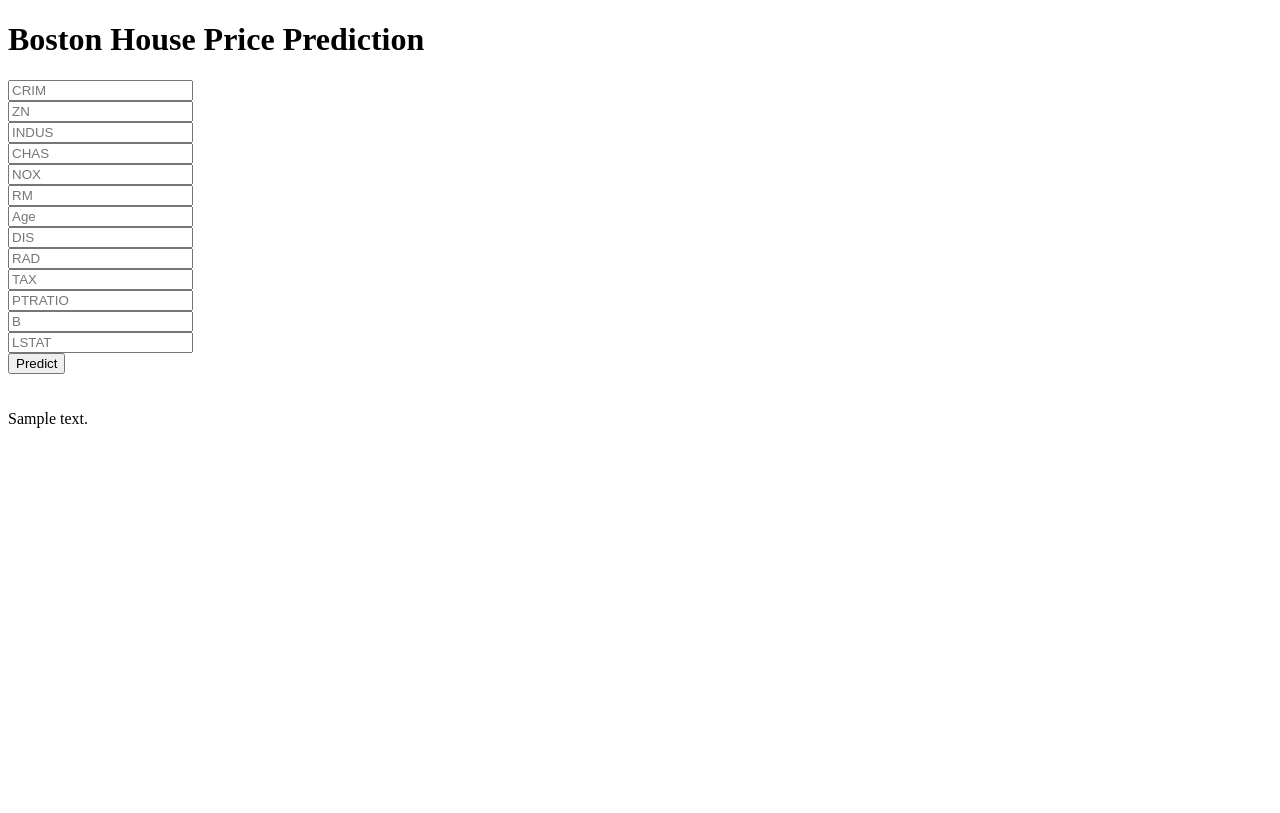
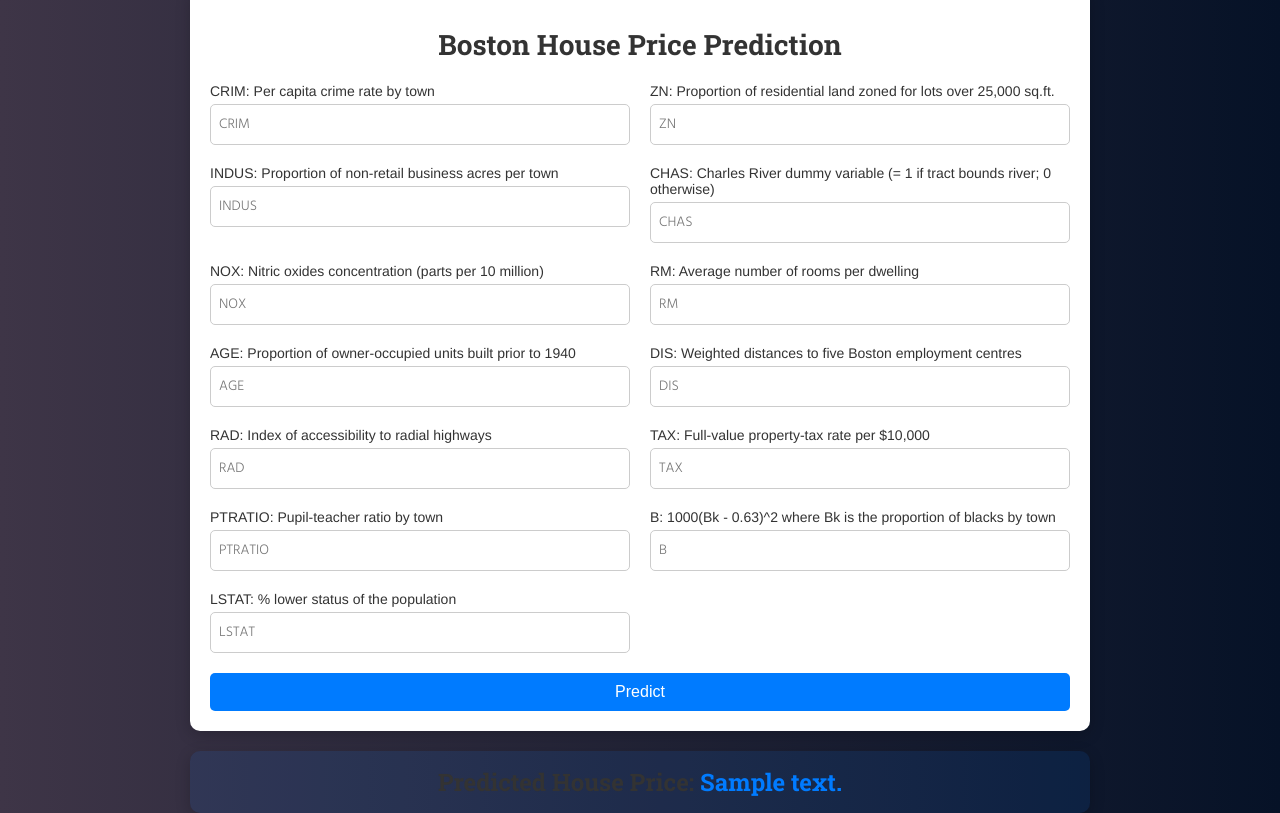
Before and after one commit to nirajtech001/hp, a Flask app: template templates/home.html in a window 1280 px wide. Before the commit the page ends 428 px from the top, so only its background shows below. Run offline with Flask 3, Linux system fonts and the light colour scheme; the template is opened without the code that fills it: most values are stand-ins (such as "Sample title", 1, 10 or a date in 2020); parts of the project's set-up code (start-up, migrations or seed data) failed here and were passed over.

Commit message:
home.html

```diff
--- a/templates/home.html
+++ b/templates/home.html
@@ -1,15 +1,105 @@
 <!DOCTYPE html>
-<html >
+<html>
 
 <head>
   <meta charset="UTF-8">
-  <title>ML API</title>
-  <link href='https://fonts.googleapis.com/css?family=Pacifico' rel='stylesheet' type='text/css'>
+  <title>Boston House Price Prediction</title>
+  <link href='https://fonts.googleapis.com/css?family=Roboto+Slab:700' rel='stylesheet' type='text/css'>
   <link href='https://fonts.googleapis.com/css?family=Arimo' rel='stylesheet' type='text/css'>
   <link href='https://fonts.googleapis.com/css?family=Hind:300' rel='stylesheet' type='text/css'>
   <link href='https://fonts.googleapis.com/css?family=Open+Sans+Condensed:300' rel='stylesheet' type='text/css'>
 
+  <style>
+    body {
+      font-family: 'Arimo', sans-serif;
+      background-image: linear-gradient(to right, #3e3547, #061227);
+      margin: 0;
+      padding: 0;
+      display: flex;
+      justify-content: center;
+      align-items: center;
+      flex-direction: column;
+      height: 100vh;
+    }
 
+    .login {
+      background: #ffffff;
+      padding: 20px;
+      border-radius: 10px;
+      box-shadow: 0 4px 15px rgba(0, 0, 0, 0.2);
+      width: 80%;
+      max-width: 900px;
+      box-sizing: border-box;
+      margin-bottom: 20px;
+    }
+
+    .login h1 {
+      font-family: 'Roboto Slab', serif;
+      text-align: center;
+      color: #333;
+      font-size: 28px;
+      margin-bottom: 20px;
+    }
+
+    .form-grid {
+      display: grid;
+      grid-template-columns: repeat(2, 1fr);
+      grid-gap: 20px;
+    }
+
+    .form-grid label {
+      font-size: 14px;
+      color: #333;
+      display: block;
+    }
+
+    .form-grid input[type="text"] {
+      width: 100%;
+      padding: 8px;
+      margin-top: 5px;
+      border: 1px solid #ccc;
+      border-radius: 5px;
+      box-sizing: border-box;
+      font-family: 'Hind', sans-serif;
+      font-size: 14px;
+    }
+
+    .login button {
+      width: 100%;
+      padding: 10px;
+      background-color: #007BFF;
+      border: none;
+      border-radius: 5px;
+      color: white;
+      font-size: 16px;
+      cursor: pointer;
+      transition: background-color 0.3s ease;
+      margin-top: 20px;
+    }
+
+    .login button:hover {
+      background-color: #0056b3;
+    }
+
+    .prediction-result {
+      background: rgba(0, 123, 255, 0.1);
+      padding: 15px;
+      border-radius: 10px;
+      box-shadow: 0 4px 15px rgba(0, 0, 0, 0.2);
+      width: 80%;
+      max-width: 900px;
+      box-sizing: border-box;
+      text-align: center;
+      color: #333;
+      font-size: 24px;
+      font-family: 'Roboto Slab', serif;
+    }
+
+    .prediction-result span {
+      font-weight: bold;
+      color: #007BFF;
+    }
+  </style>
 </head>
 
 <body>
@@ -17,32 +107,70 @@
     <h1>Boston House Price Prediction</h1>
 
     <!-- Main Input For Receiving Query to our ML -->
-    <form action="{{ url_for('predict')}}"method="post">
-      <input type="text" name="CRIM" placeholder="CRIM" required="required" /><br>
-    	<input type="text" name="ZN" placeholder="ZN" required="required" /><br>
-        <input type="text" name="INDUS" placeholder="INDUS" required="required" /><br>
-        <input type="text" name="CHAS" placeholder="CHAS" required="required" /><br>
-        <input type="text" name="NOX" placeholder="NOX" required="required" /><br>
-        <input type="text" name="RM" placeholder="RM" required="required" /><br>
-        <input type="text" name="Age" placeholder="Age" required="required" /><br>
-        <input type="text" name="DIS" placeholder="DIS" required="required" /><br>
-        <input type="text" name="RAD" placeholder="RAD" required="required" /><br>
-        <input type="text" name="TAX" placeholder="TAX" required="required" /><br>
-        <input type="text" name="PTRATIO" placeholder="PTRATIO" required="required" /><br>
-        <input type="text" name="B" placeholder="B" required="required" /><br>
-        <input type="text" name="LSTAT" placeholder="LSTAT" required="required" /><br>
-
-
+    <form action="{{ url_for('predict')}}" method="post">
+      <div class="form-grid">
+        <div>
+          <label for="CRIM">CRIM: Per capita crime rate by town</label>
+          <input type="text" name="CRIM" placeholder="CRIM" required="required" />
+        </div>
+        <div>
+          <label for="ZN">ZN: Proportion of residential land zoned for lots over 25,000 sq.ft.</label>
+          <input type="text" name="ZN" placeholder="ZN" required="required" />
+        </div>
+        <div>
+          <label for="INDUS">INDUS: Proportion of non-retail business acres per town</label>
+          <input type="text" name="INDUS" placeholder="INDUS" required="required" />
+        </div>
+        <div>
+          <label for="CHAS">CHAS: Charles River dummy variable (= 1 if tract bounds river; 0 otherwise)</label>
+          <input type="text" name="CHAS" placeholder="CHAS" required="required" />
+        </div>
+        <div>
+          <label for="NOX">NOX: Nitric oxides concentration (parts per 10 million)</label>
+          <input type="text" name="NOX" placeholder="NOX" required="required" />
+        </div>
+        <div>
+          <label for="RM">RM: Average number of rooms per dwelling</label>
+          <input type="text" name="RM" placeholder="RM" required="required" />
+        </div>
+        <div>
+          <label for="Age">AGE: Proportion of owner-occupied units built prior to 1940</label>
+          <input type="text" name="Age" placeholder="AGE" required="required" />
+        </div>
+        <div>
+          <label for="DIS">DIS: Weighted distances to five Boston employment centres</label>
+          <input type="text" name="DIS" placeholder="DIS" required="required" />
+        </div>
+        <div>
+          <label for="RAD">RAD: Index of accessibility to radial highways</label>
+          <input type="text" name="RAD" placeholder="RAD" required="required" />
+        </div>
+        <div>
+          <label for="TAX">TAX: Full-value property-tax rate per $10,000</label>
+          <input type="text" name="TAX" placeholder="TAX" required="required" />
+        </div>
+        <div>
+          <label for="PTRATIO">PTRATIO: Pupil-teacher ratio by town</label>
+          <input type="text" name="PTRATIO" placeholder="PTRATIO" required="required" />
+        </div>
+        <div>
+          <label for="B">B: 1000(Bk - 0.63)^2 where Bk is the proportion of blacks by town</label>
+          <input type="text" name="B" placeholder="B" required="required" />
+        </div>
+        <div>
+          <label for="LSTAT">LSTAT: % lower status of the population</label>
+          <input type="text" name="LSTAT" placeholder="LSTAT" required="required" />
+        </div>
+      </div>
 
       <button type="submit" class="btn btn-primary btn-block btn-large">Predict</button>
     </form>
+  </div>
 
-   <br>
-   <br>
-
-
+  <div class="prediction-result">
+    Predicted House Price: <span>{{prediction_text}}</span>
   </div>
- {{prediction_text}}
 
 </body>
+
 </html>
```
Lines whose indentation alone changed are shown as unchanged.
